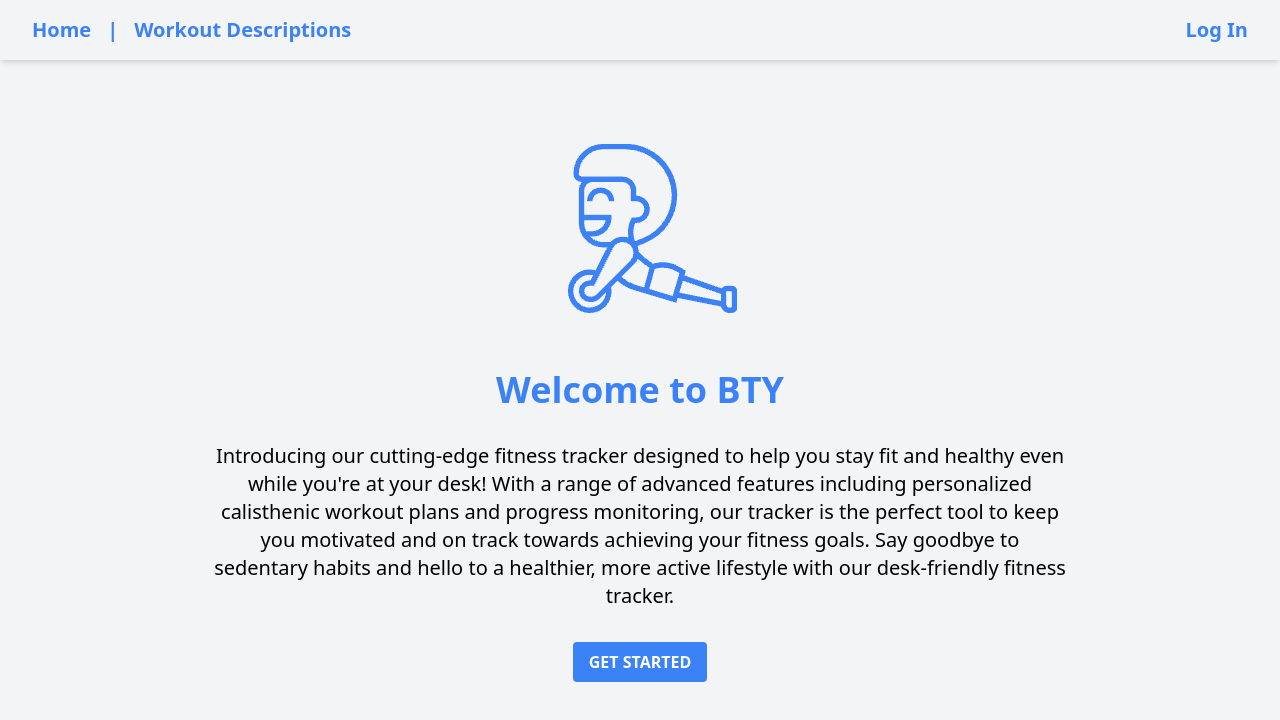
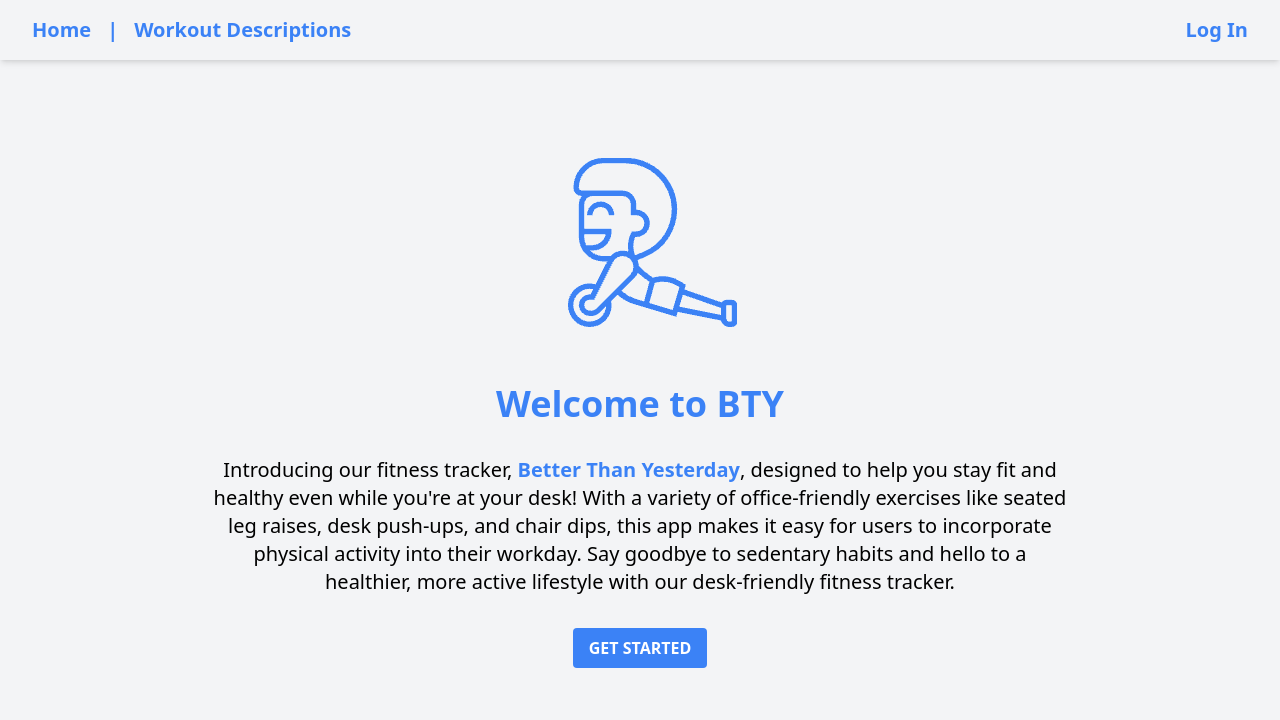
Before and after one commit to ryanqle/BTY, a React (Vite) app: page / in a window 1280 px wide. Shown: the top 720 px of the page. Built offline with nearby package versions, Linux system fonts and the light colour scheme.

Commit message:
Update homepage description

```diff
--- a/src/pages/HomePage/HomePage.jsx
+++ b/src/pages/HomePage/HomePage.jsx
@@ -8,7 +8,7 @@ export default function HomePage() {
       <img src={logo} alt="BTY logo" className="mb-8" />
       <h1 className="text-4xl font-bold mb-8 text-blue-500 text-2xl">Welcome to BTY</h1>
       <div className="w-2/3 text-xl mb-8 text-center">
-        Introducing our cutting-edge fitness tracker designed to help you stay fit and healthy even while you're at your desk! With a range of advanced features including personalized calisthenic workout plans and progress monitoring, our tracker is the perfect tool to keep you motivated and on track towards achieving your fitness goals. Say goodbye to sedentary habits and hello to a healthier, more active lifestyle with our desk-friendly fitness tracker.
+        Introducing our fitness tracker, <span className="font-bold text-blue-500">Better Than Yesterday</span>, designed to help you stay fit and healthy even while you're at your desk! With a variety of office-friendly exercises like seated leg raises, desk push-ups, and chair dips, this app makes it easy for users to incorporate physical activity into their workday. Say goodbye to sedentary habits and hello to a healthier, more active lifestyle with our desk-friendly fitness tracker.
       </div>
       <Link to="/authpage" className="bg-blue-500 hover:bg-blue-700 text-white font-bold py-2 px-4 rounded">GET STARTED</Link>
     </div>
```
